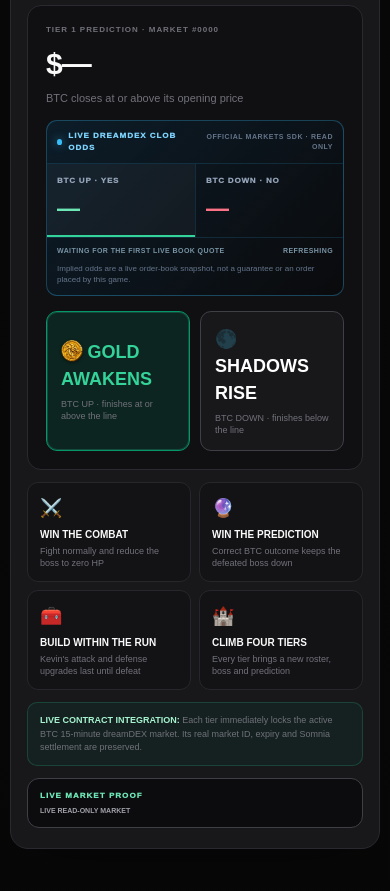
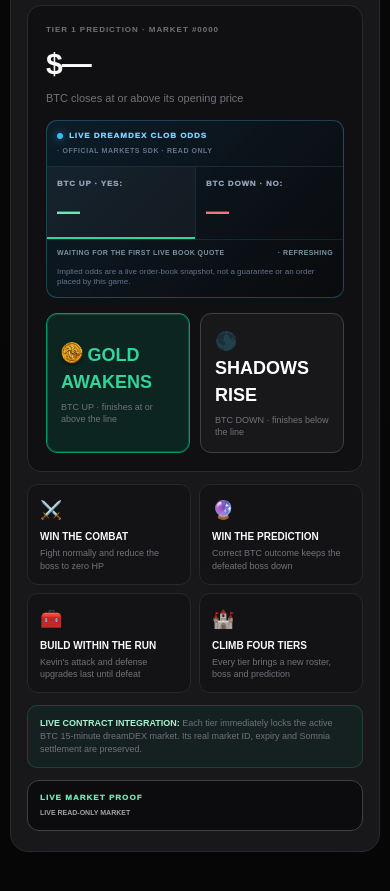
Before and after one commit to CryptoMickle/market-dungeon, a Next.js app: page / in a window 390 px wide. Shown: the part 980-1871 px from the top of the page. Built offline with nearby package versions, Linux system fonts and the light colour scheme; no server answers.

Commit message:
Fix dreamDEX odds card styling (#15)
Package the shared odds UI in a dedicated CSS module and keep its fallback text readable across Full Run, Judge Demo, and tier setup.

```diff
--- a/app/globals.css
+++ b/app/globals.css
@@ -151,26 +151,6 @@
 .prediction-card { margin-top: 24px; padding: 18px; background: rgba(0, 0, 0, .34); border: 1px solid var(--line); border-radius: 14px; text-align: left; }
 .prediction-card > strong { display: block; margin-top: 5px; font-size: 30px; letter-spacing: -.035em; }
 .prediction-card > p { margin: 4px 0 0; color: #71717a; font-size: 11px; }
-.clob-odds { margin-top: 14px; overflow: hidden; border: 1px solid rgba(56, 189, 248, .3); border-radius: 11px; background: linear-gradient(135deg, rgba(8, 47, 73, .42), rgba(9, 9, 11, .74)); }
-.clob-odds-heading { display: flex; align-items: center; justify-content: space-between; gap: 10px; padding: 9px 10px; border-bottom: 1px solid rgba(56, 189, 248, .15); }
-.clob-odds-heading span { display: flex; align-items: center; gap: 6px; color: #7dd3fc; font-size: 8px; font-weight: 950; letter-spacing: .12em; }
-.clob-odds-heading span i { width: 6px; height: 6px; border-radius: 50%; background: #38bdf8; box-shadow: 0 0 10px rgba(56, 189, 248, .7); }
-.clob-odds-heading small { color: #64748b; font-size: 7px; font-weight: 900; letter-spacing: .08em; text-align: right; }
-.clob-odds-grid { display: grid; grid-template-columns: 1fr 1fr; }
-.clob-odds-grid > div { min-width: 0; padding: 11px 10px; }
-.clob-odds-grid > div + div { border-left: 1px solid rgba(56, 189, 248, .15); }
-.clob-odds-grid span, .clob-odds-grid strong { display: block; }
-.clob-odds-grid span { color: #94a3b8; font-size: 8px; font-weight: 950; letter-spacing: .1em; }
-.clob-odds-grid strong { margin-top: 4px; font-size: 23px; letter-spacing: -.04em; }
-.clob-up strong { color: #6ee7b7; }
-.clob-down strong { color: #fb7185; }
-.clob-odds-grid > div.selected { background: rgba(255, 255, 255, .035); }
-.clob-odds-grid > .clob-up.selected { box-shadow: inset 0 -2px #34d399; }
-.clob-odds-grid > .clob-down.selected { box-shadow: inset 0 -2px #fb7185; }
-.clob-odds-meta { display: flex; align-items: center; justify-content: space-between; gap: 10px; padding: 8px 10px; border-top: 1px solid rgba(56, 189, 248, .15); color: #7893a4; font-size: 7px; font-weight: 900; letter-spacing: .06em; }
-.clob-odds-meta span { overflow: hidden; text-overflow: ellipsis; white-space: nowrap; }
-.clob-odds-meta time { flex: 0 0 auto; }
-.clob-odds-note { display: block; padding: 0 10px 9px; color: #64748b; font-size: 8px; line-height: 1.35; }
 .prediction-buttons { display: grid; grid-template-columns: 1fr 1fr; gap: 10px; margin-top: 15px; }
 .prediction-buttons button { min-width: 0; padding: 14px; border-radius: 11px; border: 1px solid var(--line-strong); background: #18181b; color: #a1a1aa; text-align: left; cursor: pointer; transition: transform .15s ease, border-color .15s ease, background .15s ease; }
 .prediction-buttons button:hover { transform: translateY(-1px); }
--- /dev/null
+++ b/app/live-market-odds.module.css
@@ -0,0 +1,137 @@
+.odds {
+  margin-top: 14px;
+  overflow: hidden;
+  border: 1px solid rgba(56, 189, 248, .3);
+  border-radius: 11px;
+  background: linear-gradient(135deg, rgba(8, 47, 73, .42), rgba(9, 9, 11, .74));
+}
+
+.heading {
+  display: flex;
+  align-items: center;
+  justify-content: space-between;
+  gap: 10px;
+  padding: 9px 10px;
+  border-bottom: 1px solid rgba(56, 189, 248, .15);
+}
+
+.title {
+  display: flex;
+  align-items: center;
+  gap: 6px;
+  color: #7dd3fc;
+  font-size: 8px;
+  font-weight: 950;
+  letter-spacing: .12em;
+}
+
+.liveDot {
+  width: 6px;
+  height: 6px;
+  border-radius: 50%;
+  background: #38bdf8;
+  box-shadow: 0 0 10px rgba(56, 189, 248, .7);
+}
+
+.badge {
+  color: #64748b;
+  font-size: 7px;
+  font-weight: 900;
+  letter-spacing: .08em;
+  text-align: right;
+}
+
+.grid {
+  display: grid;
+  grid-template-columns: 1fr 1fr;
+}
+
+.cell {
+  min-width: 0;
+  padding: 11px 10px;
+}
+
+.cell + .cell {
+  border-left: 1px solid rgba(56, 189, 248, .15);
+}
+
+.label,
+.value {
+  display: block;
+}
+
+.label {
+  color: #94a3b8;
+  font-size: 8px;
+  font-weight: 950;
+  letter-spacing: .1em;
+}
+
+.value {
+  margin-top: 4px;
+  font-size: 23px;
+  letter-spacing: -.04em;
+}
+
+.up .value {
+  color: #6ee7b7;
+}
+
+.down .value {
+  color: #fb7185;
+}
+
+.selected {
+  background: rgba(255, 255, 255, .035);
+}
+
+.up.selected {
+  box-shadow: inset 0 -2px #34d399;
+}
+
+.down.selected {
+  box-shadow: inset 0 -2px #fb7185;
+}
+
+.meta {
+  display: flex;
+  align-items: center;
+  justify-content: space-between;
+  gap: 10px;
+  padding: 8px 10px;
+  border-top: 1px solid rgba(56, 189, 248, .15);
+  color: #7893a4;
+  font-size: 7px;
+  font-weight: 900;
+  letter-spacing: .06em;
+}
+
+.source {
+  overflow: hidden;
+  text-overflow: ellipsis;
+  white-space: nowrap;
+}
+
+.time {
+  flex: 0 0 auto;
+}
+
+.note {
+  display: block;
+  padding: 0 10px 9px;
+  color: #64748b;
+  font-size: 8px;
+  line-height: 1.35;
+}
+
+@media (max-width: 420px) {
+  .heading {
+    align-items: flex-start;
+    flex-direction: column;
+    gap: 4px;
+  }
+
+  .badge {
+    text-align: left;
+  }
+}
--- a/app/page.tsx
+++ b/app/page.tsx
@@ -3,6 +3,7 @@
 import { useEffect, useMemo, useRef, useState } from 'react';
 
 import { formatClobPercent, type DreamDexClobOdds } from './clob-odds';
+import oddsStyles from './live-market-odds.module.css';
 import { canonicalJudgeActionLog, JUDGE_COMBAT, seededRoll, type JudgeCombatAction } from './judge-combat';
 import { DREAMDEX_BTC_15M_URL } from './dreamdex-link';
 import {
@@ -143,23 +144,23 @@
   const observedAt = odds?.observedAtIso ? `${odds.observedAtIso.slice(11, 19)} UTC` : 'REFRESHING';
 
   return (
-    <div className="clob-odds" aria-live="polite" aria-label="Live dreamDEX order book odds">
-      <div className="clob-odds-heading">
-        <span><i /> LIVE DREAMDEX CLOB ODDS</span>
-        <small>OFFICIAL MARKETS SDK · READ ONLY</small>
+    <div className={oddsStyles.odds} aria-live="polite" aria-label="Live dreamDEX order book odds">
+      <div className={oddsStyles.heading}>
+        <span className={oddsStyles.title}><i className={oddsStyles.liveDot} /> LIVE DREAMDEX CLOB ODDS</span>
+        <small className={oddsStyles.badge}> · OFFICIAL MARKETS SDK · READ ONLY</small>
       </div>
-      <div className="clob-odds-grid">
-        <div className={`clob-up ${direction === 'UP' ? 'selected' : ''}`}>
-          <span>BTC UP · YES</span>
-          <strong>{available ? formatClobPercent(odds.upProbability) : '—'}</strong>
+      <div className={oddsStyles.grid}>
+        <div className={`${oddsStyles.cell} ${oddsStyles.up} ${direction === 'UP' ? oddsStyles.selected : ''}`}>
+          <span className={oddsStyles.label}>BTC UP · YES: </span>
+          <strong className={oddsStyles.value}>{available ? formatClobPercent(odds.upProbability) : '—'}</strong>
         </div>
-        <div className={`clob-down ${direction === 'DOWN' ? 'selected' : ''}`}>
-          <span>BTC DOWN · NO</span>
-          <strong>{available ? formatClobPercent(odds.downProbability) : '—'}</strong>
+        <div className={`${oddsStyles.cell} ${oddsStyles.down} ${direction === 'DOWN' ? oddsStyles.selected : ''}`}>
+          <span className={oddsStyles.label}>BTC DOWN · NO: </span>
+          <strong className={oddsStyles.value}>{available ? formatClobPercent(odds.downProbability) : '—'}</strong>
         </div>
       </div>
-      <div className="clob-odds-meta"><span>{source}</span><time>{observedAt}</time></div>
-      <small className="clob-odds-note">Implied odds are a live order-book snapshot, not a guarantee or an order placed by this game.</small>
+      <div className={oddsStyles.meta}><span className={oddsStyles.source}>{source}</span><time className={oddsStyles.time}> · {observedAt}</time></div>
+      <small className={oddsStyles.note}>Implied odds are a live order-book snapshot, not a guarantee or an order placed by this game.</small>
     </div>
   );
 }
```
